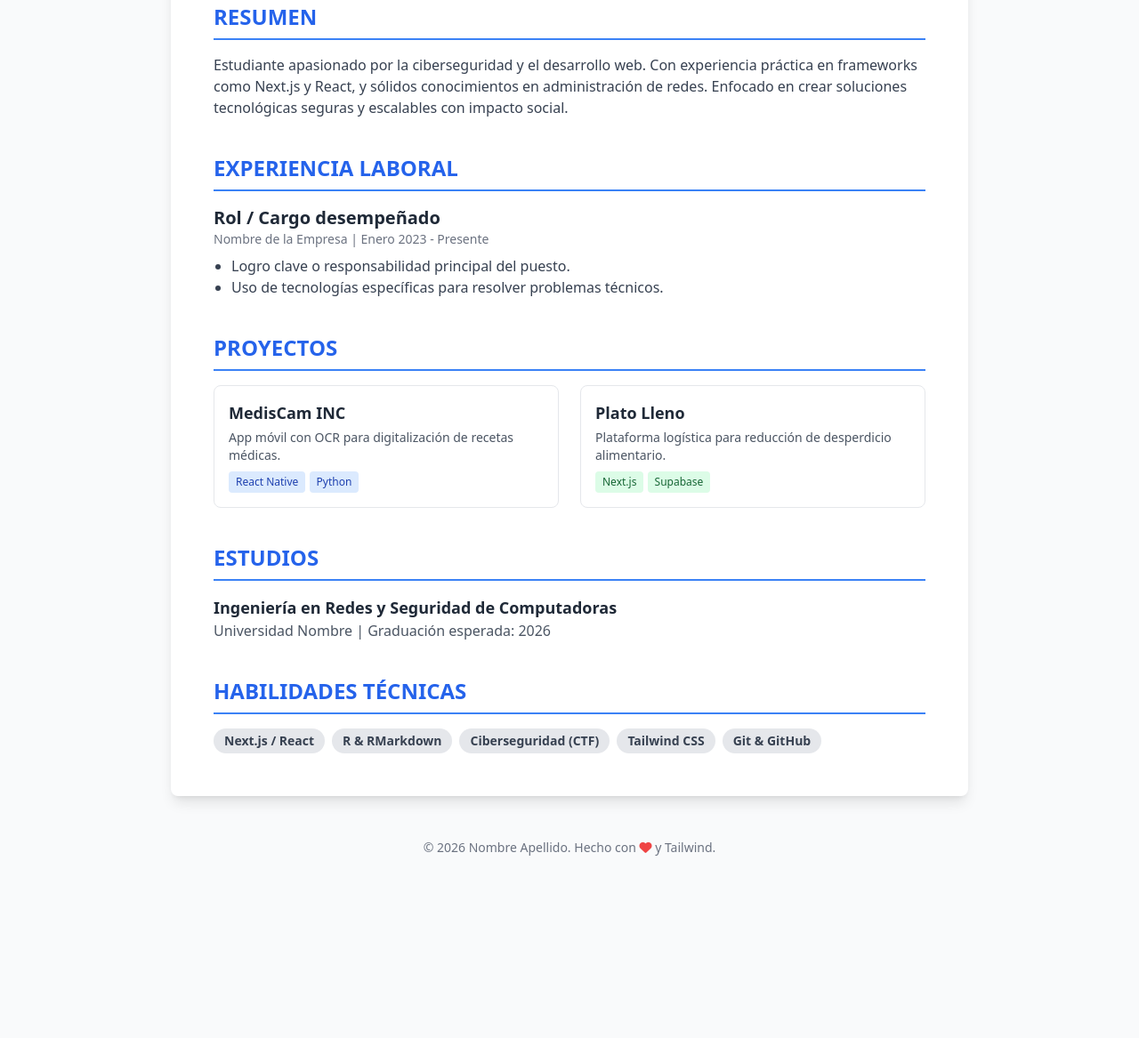
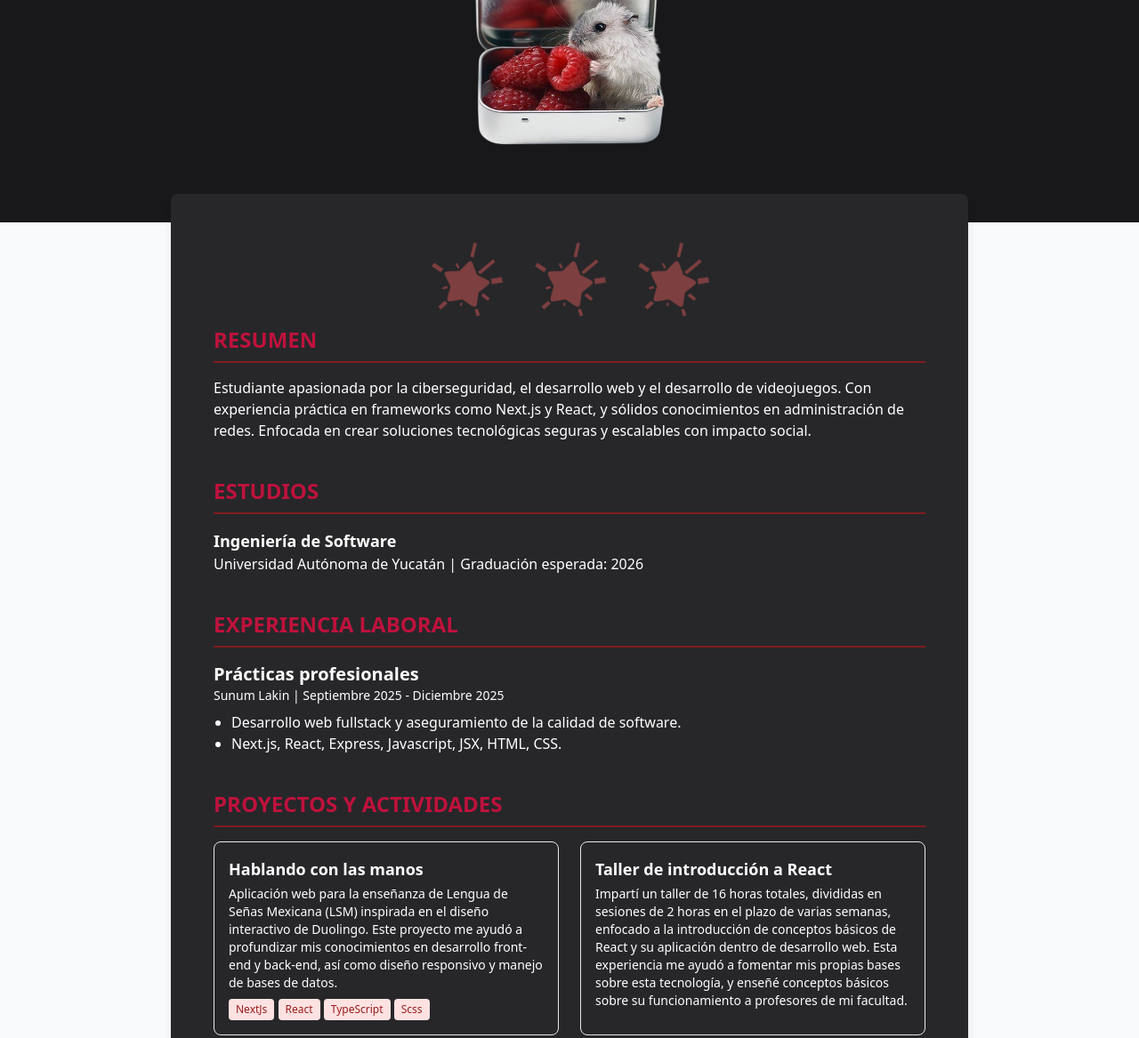
Before and after one commit to acornk13/Resume, a plain HTML site: page index.html in a window 1280 px wide. Shown: the part 289-1456 px from the top of the page at 89% size. Before the commit the page ends 1284 px from the top, so only its background shows below. Drawn offline with nearby package versions, Linux system fonts and the light colour scheme.

Commit message:
Add files via upload

```diff
--- a/index.html
+++ b/index.html
@@ -3,88 +3,103 @@
 <head>
     <meta charset="UTF-8">
     <meta name="viewport" content="width=device-width, initial-scale=1.0">
-    <title>Mi CV | Nombre Apellido</title>
+    <link rel="icon" href="spiral.png">
+    <title>𐔌՞. .՞𐦯</title>
     <script src="https://cdn.tailwindcss.com"></script>
     <link rel="stylesheet" href="https://cdnjs.cloudflare.com/ajax/libs/font-awesome/6.0.0/css/all.min.css">
 </head>
 <body class="bg-gray-50 text-gray-800 font-sans leading-normal tracking-normal">
 
-    <header class="bg-slate-900 text-white py-16 px-4">
+    <header class="bg-zinc-900 text-white py-16 px-4">
         <div class="max-w-4xl mx-auto text-center">
-            <h1 class="text-4xl md:text-6xl font-bold mb-2">NOMBRE APELLIDO</h1>
-            <p class="text-xl md:text-2xl text-blue-400 mb-6 italic">Ingeniero en Redes y Seguridad / Desarrollador Fullstack</p>
+            <h1 class="text-4xl md:text-6xl font-bold mb-2">Jimena Bates Castañeda</h1>
+            <p class="text-xl md:text-2xl text-red-500 mb-6 italic">Estudiante en Ingeniería de Software</p>
             <div class="flex justify-center space-x-4">
-                <a href="mailto:correo@ejemplo.com" class="hover:text-blue-400 transition"><i class="fas fa-envelope mr-2"></i>Email</a>
-                <a href="https://linkedin.com/in/usuario" class="hover:text-blue-400 transition"><i class="fab fa-linkedin mr-2"></i>LinkedIn</a>
-                <a href="https://github.com/usuario" class="hover:text-blue-400 transition"><i class="fab fa-github mr-2"></i>GitHub</a>
+                <a href="mailto:jimhbc613@gmail.com" class="hover:text-red-500 transition"><i class="fas fa-envelope mr-2"></i>Email</a>
+                <a href="https://linkedin.com/in/jimena-bates" class="hover:text-red-500 transition"><i class="fab fa-linkedin mr-2"></i>LinkedIn</a>
+                <a href="https://github.com/acornk13" class="hover:text-red-500 transition"><i class="fab fa-github mr-2"></i>GitHub</a>
+            </div>
+            <div class="flex justify-center space-x-4">
+                <img src="raspberry mouse.png" alt="raspberry mouse" width="350" height="450">
             </div>
         </div>
     </header>
 
-    <main class="max-w-4xl mx-auto p-6 md:p-12 bg-white shadow-lg -mt-8 rounded-lg mb-12">
+    <main class="max-w-4xl mx-auto p-6 md:p-12 bg-zinc-800 shadow-lg -mt-8 rounded-lg mb-12">
+
+        <div class="flex justify-center space-x-4">
+                <img src="star.png" alt="raspberry mouse" width="100" height="200">
+                <img src="star.png" alt="raspberry mouse" width="100" height="200">
+                <img src="star.png" alt="raspberry mouse" width="100" height="200">
+        </div>
 
         <section class="mb-10">
-            <h2 class="text-2xl font-bold border-b-2 border-blue-500 pb-2 mb-4 uppercase text-blue-600">Resumen</h2>
-            <p class="text-gray-700">
-                Estudiante apasionado por la ciberseguridad y el desarrollo web. Con experiencia práctica en frameworks como Next.js y React, y sólidos conocimientos en administración de redes. Enfocado en crear soluciones tecnológicas seguras y escalables con impacto social.
+            <h2 class="text-2xl font-bold border-b-2 border-red-900 pb-2 mb-4 uppercase text-rose-700">Resumen</h2>
+            <p class="text-white">
+                Estudiante apasionada por la ciberseguridad, el desarrollo web y el desarrollo de videojuegos. Con experiencia práctica en frameworks como Next.js y React, y sólidos conocimientos en administración de redes. Enfocada en crear soluciones tecnológicas seguras y escalables con impacto social.
             </p>
         </section>
 
         <section class="mb-10">
-            <h2 class="text-2xl font-bold border-b-2 border-blue-500 pb-2 mb-4 uppercase text-blue-600">Experiencia Laboral</h2>
+            <h2 class="text-2xl font-bold border-b-2 border-red-900 pb-2 mb-4 uppercase text-rose-700">Estudios</h2>
+            <div>
+                <h3 class="font-bold text-lg text-white">Ingeniería de Software</h3>
+                <p class="text-white">Universidad Autónoma de Yucatán | Graduación esperada: 2026</p>
+            </div>
+        </section>
+
+        <section class="mb-10">
+            <h2 class="text-2xl font-bold border-b-2 border-red-900 pb-2 mb-4 uppercase text-rose-700">Experiencia Laboral</h2>
             <div class="space-y-6">
                 <div>
-                    <h3 class="text-xl font-semibold">Rol / Cargo desempeñado</h3>
-                    <p class="text-sm text-gray-500 font-medium">Nombre de la Empresa | Enero 2023 - Presente</p>
-                    <ul class="list-disc ml-5 mt-2 text-gray-700">
-                        <li>Logro clave o responsabilidad principal del puesto.</li>
-                        <li>Uso de tecnologías específicas para resolver problemas técnicos.</li>
+                    <h3 class="text-xl font-semibold text-white">Prácticas profesionales</h3>
+                    <p class="text-sm text-white font-medium"> Sunum Lakin | Septiembre 2025 - Diciembre 2025 </p>
+                    <ul class="list-disc ml-5 mt-2 text-white">
+                        <li>Desarrollo web fullstack y aseguramiento de la calidad de software.</li>
+                        <li>Next.js, React, Express, Javascript, JSX, HTML, CSS.</li>
                     </ul>
                 </div>
             </div>
         </section>
 
         <section class="mb-10">
-            <h2 class="text-2xl font-bold border-b-2 border-blue-500 pb-2 mb-4 uppercase text-blue-600">Proyectos</h2>
+            <h2 class="text-2xl font-bold border-b-2 border-red-900 pb-2 mb-4 uppercase text-rose-700">Proyectos y actividades</h2>
             <div class="grid grid-cols-1 md:grid-cols-2 gap-6">
-                <div class="border p-4 rounded-lg hover:border-blue-500 transition">
-                    <h3 class="font-bold text-lg">MedisCam INC</h3>
-                    <p class="text-sm text-gray-600 mt-1">App móvil con OCR para digitalización de recetas médicas.</p>
-                    <span class="inline-block bg-blue-100 text-blue-800 text-xs px-2 py-1 rounded mt-2">React Native</span>
-                    <span class="inline-block bg-blue-100 text-blue-800 text-xs px-2 py-1 rounded mt-2">Python</span>
+                <div class="border p-4 rounded-lg hover:border-red-900 transition">
+                    <h3 class="font-bold text-lg text-white">Hablando con las manos</h3>
+                    <p class="text-sm text-white mt-1">Aplicación web para la enseñanza de Lengua de Señas Mexicana (LSM) inspirada en el diseño interactivo
+de Duolingo. Este proyecto me ayudó a profundizar mis conocimientos en desarrollo front-end y back-end, así como
+diseño responsivo y manejo de bases de datos.</p>
+                    <span class="inline-block bg-red-100 text-red-800 text-xs px-2 py-1 rounded mt-2">NextJs</span>
+                    <span class="inline-block bg-red-100 text-red-800 text-xs px-2 py-1 rounded mt-2">React</span>
+                    <span class="inline-block bg-red-100 text-red-800 text-xs px-2 py-1 rounded mt-2">TypeScript</span>
+                    <span class="inline-block bg-red-100 text-red-800 text-xs px-2 py-1 rounded mt-2">Scss</span>
                 </div>
-                <div class="border p-4 rounded-lg hover:border-blue-500 transition">
-                    <h3 class="font-bold text-lg">Plato Lleno</h3>
-                    <p class="text-sm text-gray-600 mt-1">Plataforma logística para reducción de desperdicio alimentario.</p>
-                    <span class="inline-block bg-green-100 text-green-800 text-xs px-2 py-1 rounded mt-2">Next.js</span>
-                    <span class="inline-block bg-green-100 text-green-800 text-xs px-2 py-1 rounded mt-2">Supabase</span>
+                <div class="border p-4 rounded-lg hover:border-red-900 transition">
+                    <h3 class="font-bold text-lg text-white">Taller de introducción a React</h3>
+                    <p class="text-sm text-white mt-1">Impartí un taller de 16 horas totales, divididas en sesiones de 2 horas en el plazo de varias semanas, enfocado a la
+introducción de conceptos básicos de React y su aplicación dentro de desarrollo web. Esta experiencia me ayudó a fomentar
+mis propias bases sobre esta tecnología, y enseñé conceptos básicos sobre su funcionamiento a profesores de mi facultad.</p>
                 </div>
             </div>
         </section>
 
-        <section class="mb-10">
-            <h2 class="text-2xl font-bold border-b-2 border-blue-500 pb-2 mb-4 uppercase text-blue-600">Estudios</h2>
-            <div>
-                <h3 class="font-bold text-lg">Ingeniería en Redes y Seguridad de Computadoras</h3>
-                <p class="text-gray-600">Universidad Nombre | Graduación esperada: 2026</p>
-            </div>
-        </section>
-
         <section>
-            <h2 class="text-2xl font-bold border-b-2 border-blue-500 pb-2 mb-4 uppercase text-blue-600">Habilidades Técnicas</h2>
+            <h2 class="text-2xl font-bold border-b-2 border-red-900 pb-2 mb-4 uppercase text-rose-700">Habilidades Técnicas</h2>
             <div class="flex flex-wrap gap-2">
-                <span class="bg-gray-200 px-3 py-1 rounded-full text-sm font-semibold text-gray-700">Next.js / React</span>
-                <span class="bg-gray-200 px-3 py-1 rounded-full text-sm font-semibold text-gray-700">R & RMarkdown</span>
-                <span class="bg-gray-200 px-3 py-1 rounded-full text-sm font-semibold text-gray-700">Ciberseguridad (CTF)</span>
-                <span class="bg-gray-200 px-3 py-1 rounded-full text-sm font-semibold text-gray-700">Tailwind CSS</span>
-                <span class="bg-gray-200 px-3 py-1 rounded-full text-sm font-semibold text-gray-700">Git & GitHub</span>
+                <span class="bg-gray-500 px-3 py-1 rounded-full text-sm font-semibold text-white">Next.js / React</span>
+                <span class="bg-gray-500 px-3 py-1 rounded-full text-sm font-semibold text-white">R & RMarkdown</span>
+                <span class="bg-gray-500 px-3 py-1 rounded-full text-sm font-semibold text-white">Ciberseguridad</span>
+                <span class="bg-gray-500 px-3 py-1 rounded-full text-sm font-semibold text-white">Desarrollo Web</span>
+                <span class="bg-gray-500 px-3 py-1 rounded-full text-sm font-semibold text-white">Tailwind CSS</span>
+                <span class="bg-gray-500 px-3 py-1 rounded-full text-sm font-semibold text-white">Git & GitHub</span>
             </div>
         </section>
 
     </main>
 
     <footer class="text-center text-gray-500 text-sm pb-8">
-        <p>&copy; 2026 Nombre Apellido. Hecho con <i class="fas fa-heart text-red-500"></i> y Tailwind.</p>
+        <p>&copy; 2026 Jimena Bates Castañeda.</p>
     </footer>
 
 </body>
```
Also changed, not shown: raspberry mouse.png (added), spiral.png (added), star.png (added).
